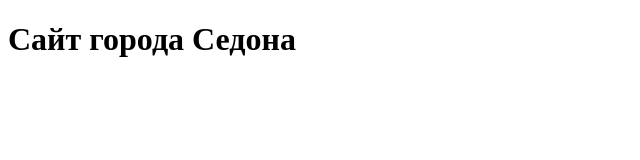
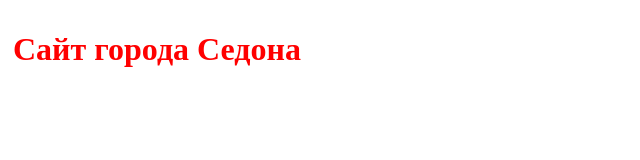
Before and after one commit to michaelhorn128/sedona, a plain HTML site: page index.html in a window 1280 px wide. Shown: the whole page, without its empty margins (0-640 px from the left). Drawn offline with Linux system fonts and the light colour scheme.

Commit message:
Добавил стили

```diff
--- a/css/style.css
+++ b/css/style.css
@@ -0,0 +1,5 @@
+h1 {
+    color: red;
+    padding: 10px 5px;
+    padding-top: 10px;
+}
--- a/index.html
+++ b/index.html
@@ -4,6 +4,7 @@
     <meta charset="UTF-8">
     <meta name="viewport" content="width=device-width, initial-scale=1.0">
     <title>Главная страница Седоны</title>
+    <link rel="stylesheet" href="css/style.css">
 </head>
 <body>
     <header class="page-header">
```
